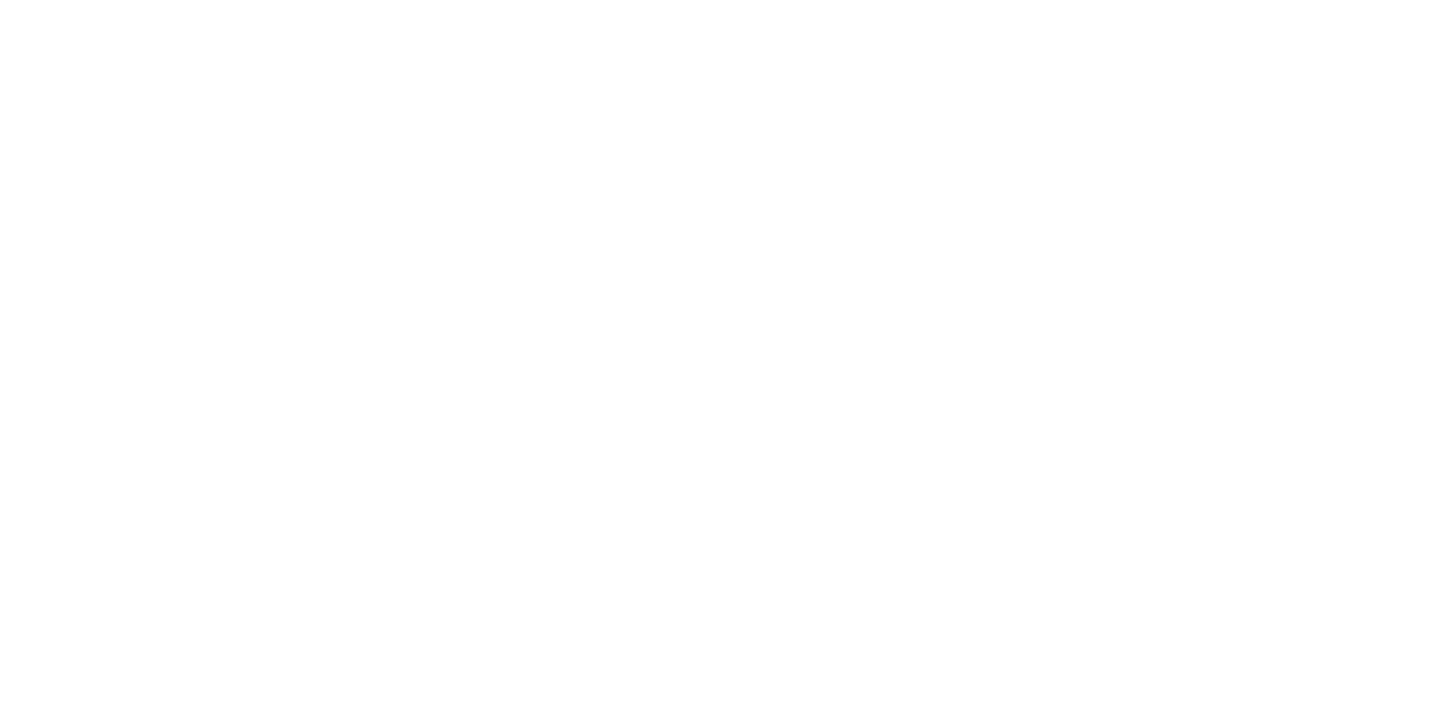
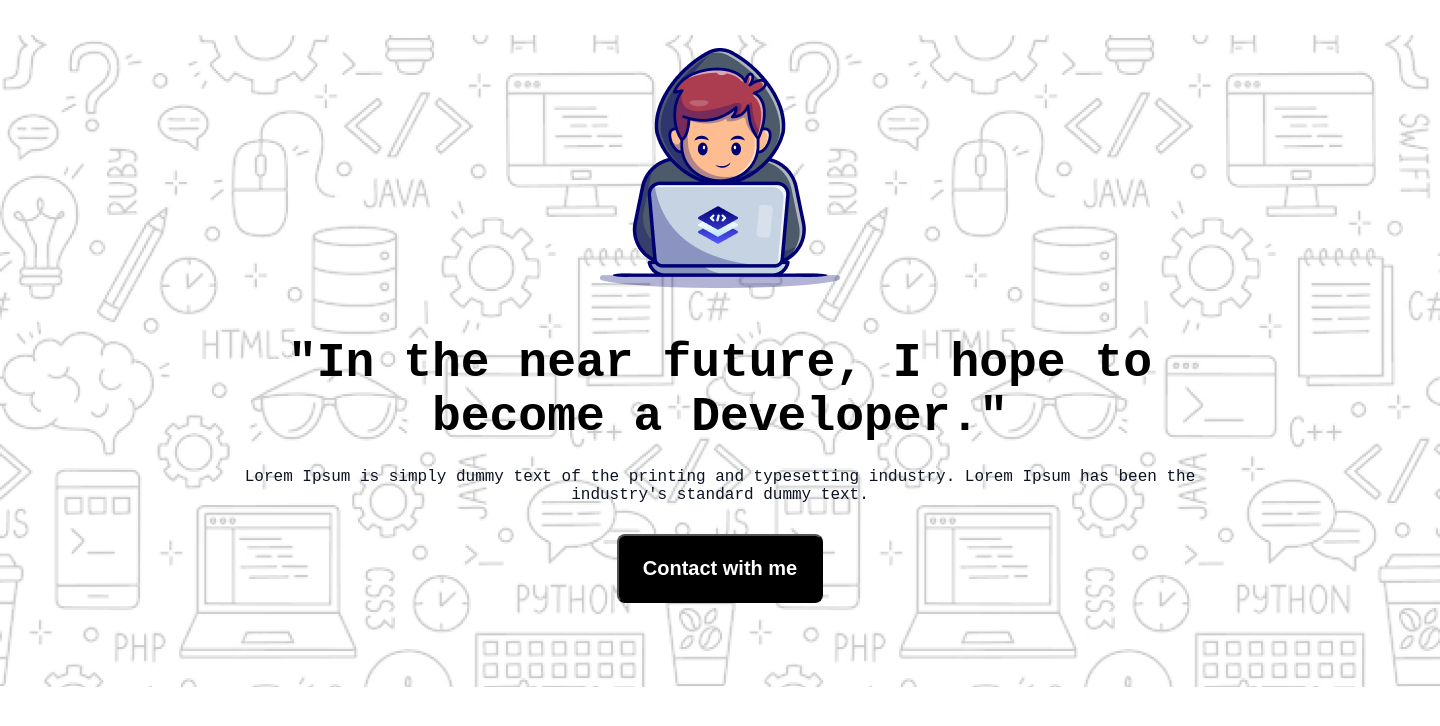
Before and after one commit to nomanmia128/assignment1-b10, a plain HTML site: page index.html in a window 1280 px wide. Shown: the whole page, 1440 px wide, since content can reach past the window. Drawn offline with Linux system fonts and the light colour scheme; a web font is replaced by a local one.

Commit message:
Complete Banner Section

```diff
--- a/index.html
+++ b/index.html
@@ -4,8 +4,22 @@
     <meta charset="UTF-8">
     <meta name="viewport" content="width=device-width, initial-scale=1.0">
     <title>Assignment 1</title>
+    <link rel="stylesheet" href="style/assignment1.css">
 </head>
 <body>
+    <!-- banner start -->
+    <header>
+      <div class="banner-container">
+        <div class="banner-text-contant">
+            <img src="assets/Group.png" alt="">
+            <h1 class="banner-title">"In the near future, I hope to become a Developer."</h1>
+            <p class="banner-description">Lorem Ipsum is simply dummy text of the printing and typesetting industry. Lorem Ipsum has been the industry's standard dummy text.</p>
+            <button class="banner-btn">Contact with me</button>
+        </div>
+      </div>
+    </header>
+    <!-- banner ends -->
+
 
 </body>
 </html>
--- /dev/null
+++ b/style/assignment1.css
@@ -0,0 +1,58 @@
+/* Google font */
+@import url('https://fonts.googleapis.com/css2?family=Azeret+Mono:ital,wght@0,100..900;1,100..900&display=swap');
+
+*{
+    box-sizing: border-box;
+    margin: 0;
+    padding: 0;
+}
+
+body{
+    font-family: "Azeret Mono", monospace;
+}
+
+/* Banner style start */
+header{
+    width: 1440px;
+    height: 652px;
+    margin: 0 auto;
+    background-image: url('../assets/Hero-bg.png');
+    background-position: center;
+    background-repeat: no-repeat;
+    background-size: cover;
+}
+
+.banner-container{
+    width: 998px;
+    height: 581px;
+    margin: 0 auto;
+    margin-top: 35px;
+    display: flex;
+    justify-content: center;
+    align-items: center;
+    text-align: center;
+}
+.banner-title{
+    margin-top: 43px;
+     font-size: 48px;
+     font-weight: 800;
+}
+
+.banner-description{
+    font-size: 16px;
+    font-weight: 400;
+    margin-top: 24px;
+    color: rgb(13, 19, 33);
+}
+
+
+
+.banner-btn{
+    margin-top: 30px;
+    border-radius: 8px;
+    background-color: black;
+    color: white;
+    font-size: 20px;
+    font-weight: 600;
+    padding: 21px 24px 21px 24px;
+}
```
